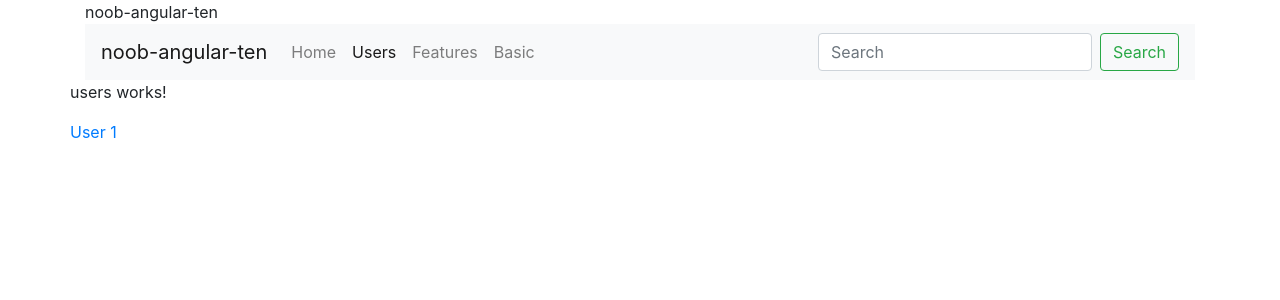
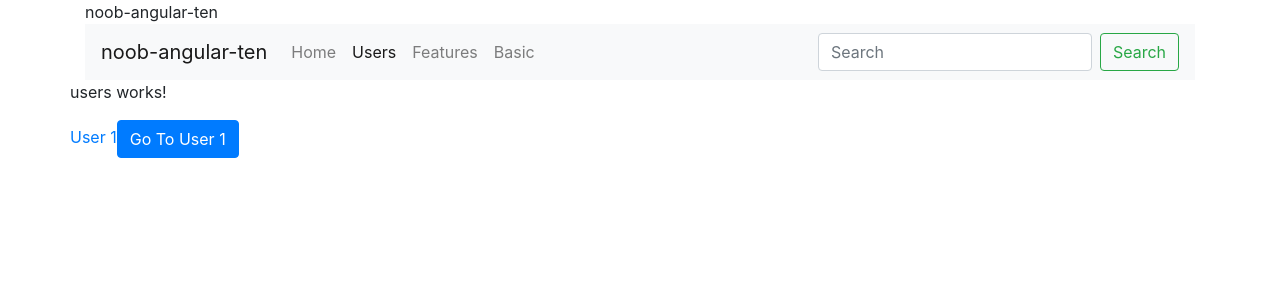
Before and after one commit to adarshsingh1407/noob-angular-ten, an Angular app: page /users in a window 1280 px wide. Shown: the top 300 px of the page. Built offline with nearby package versions, Linux system fonts and the light colour scheme.

Commit message:
relative programmatic navigation

```diff
--- a/src/app/pages/users/users.component.html
+++ b/src/app/pages/users/users.component.html
@@ -1,2 +1,3 @@
 <p>users works!</p>
 <a routerLink="user1">User 1</a>
+<button class="btn btn-primary" (click)="goToUserN(1)">Go To User 1</button>
--- a/src/app/pages/users/users.component.ts
+++ b/src/app/pages/users/users.component.ts
@@ -1,4 +1,5 @@
 import { Component, OnInit } from '@angular/core';
+import { ActivatedRoute, Router } from '@angular/router';
 
 @Component({
   selector: 'app-users',
@@ -7,9 +8,13 @@ import { Component, OnInit } from '@angular/core';
 })
 export class UsersComponent implements OnInit {
 
-  constructor() { }
+  constructor(private router: Router, private route: ActivatedRoute) { }
 
   ngOnInit(): void {
   }
 
+  goToUserN(n: number): void {
+    this.router.navigate([`user/${n}`], {relativeTo: this.route});
+  }
+
 }
```
